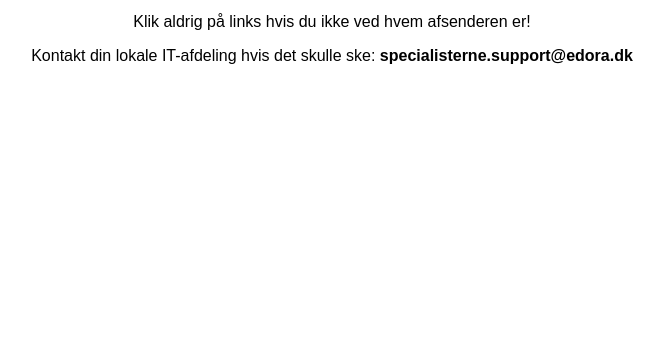
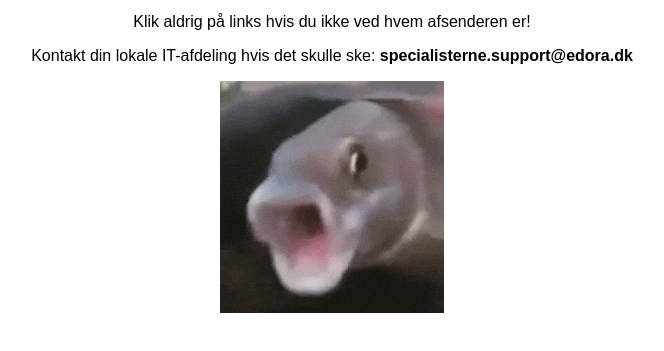
Before and after one commit to MoYasBel/https-login.microsoft.com.secure-auth-verification.xyz-login.php-user-your-email-example.com-sessi, a plain HTML site: page index.html in a window 1280 px wide. Shown: the part 159-510 px from the top of the page, without its empty margins (308-972 px from the left). Drawn offline with Linux system fonts and the light colour scheme.

Commit message:
Update index.html

```diff
--- a/index.html
+++ b/index.html
@@ -10,6 +10,8 @@
     <p>Hvis du nåede hertil, er dit data blevet stjålet!</p>
     <p>Klik aldrig på links hvis du ikke ved hvem afsenderen er!</p>
     <p>Kontakt din lokale IT-afdeling hvis det skulle ske: <b>specialisterne.support@edora.dk<b></b></p>
+    <img src="fish.gif" alt="fisk">
+
 
 </body>
 </html>
```
